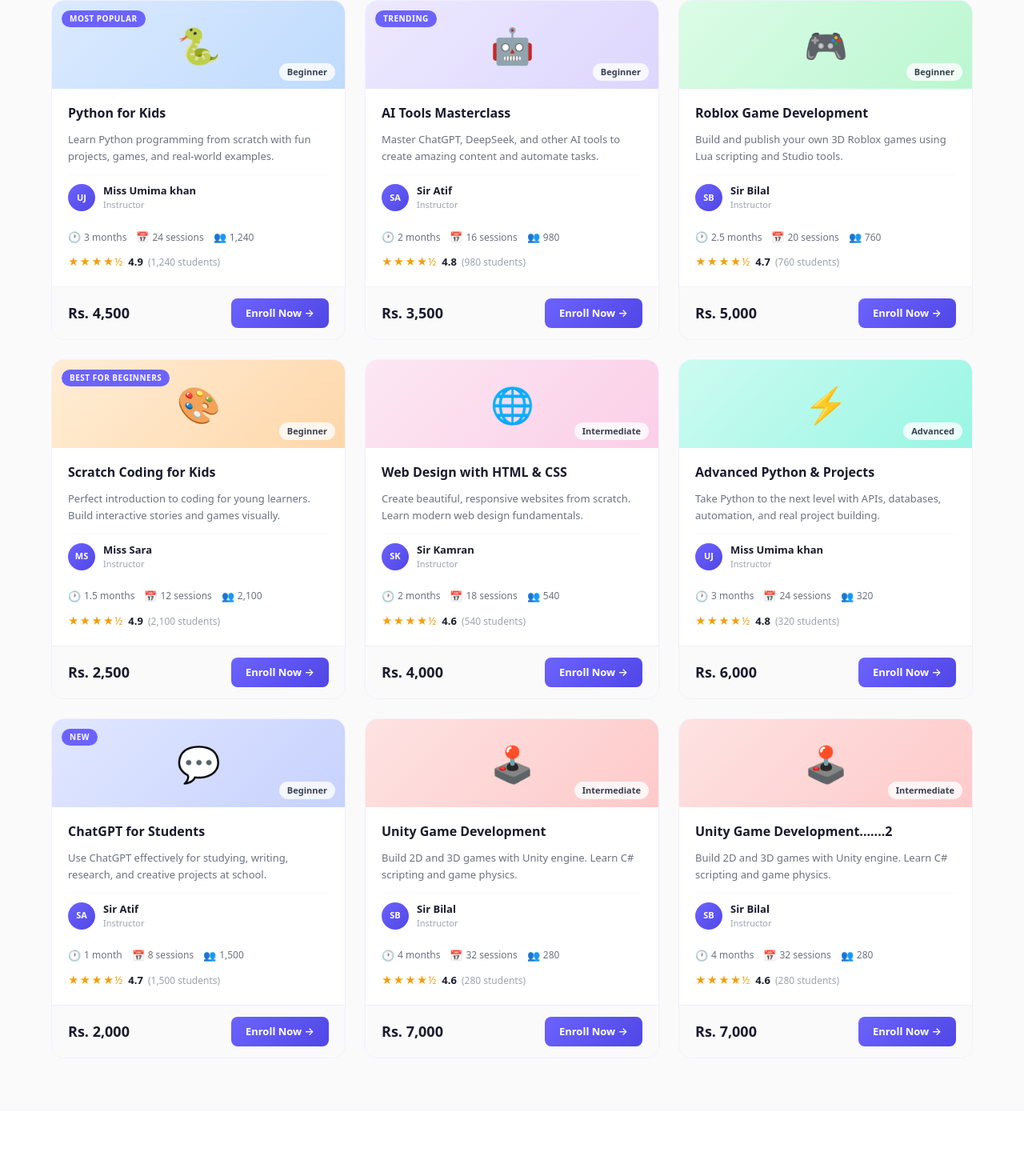
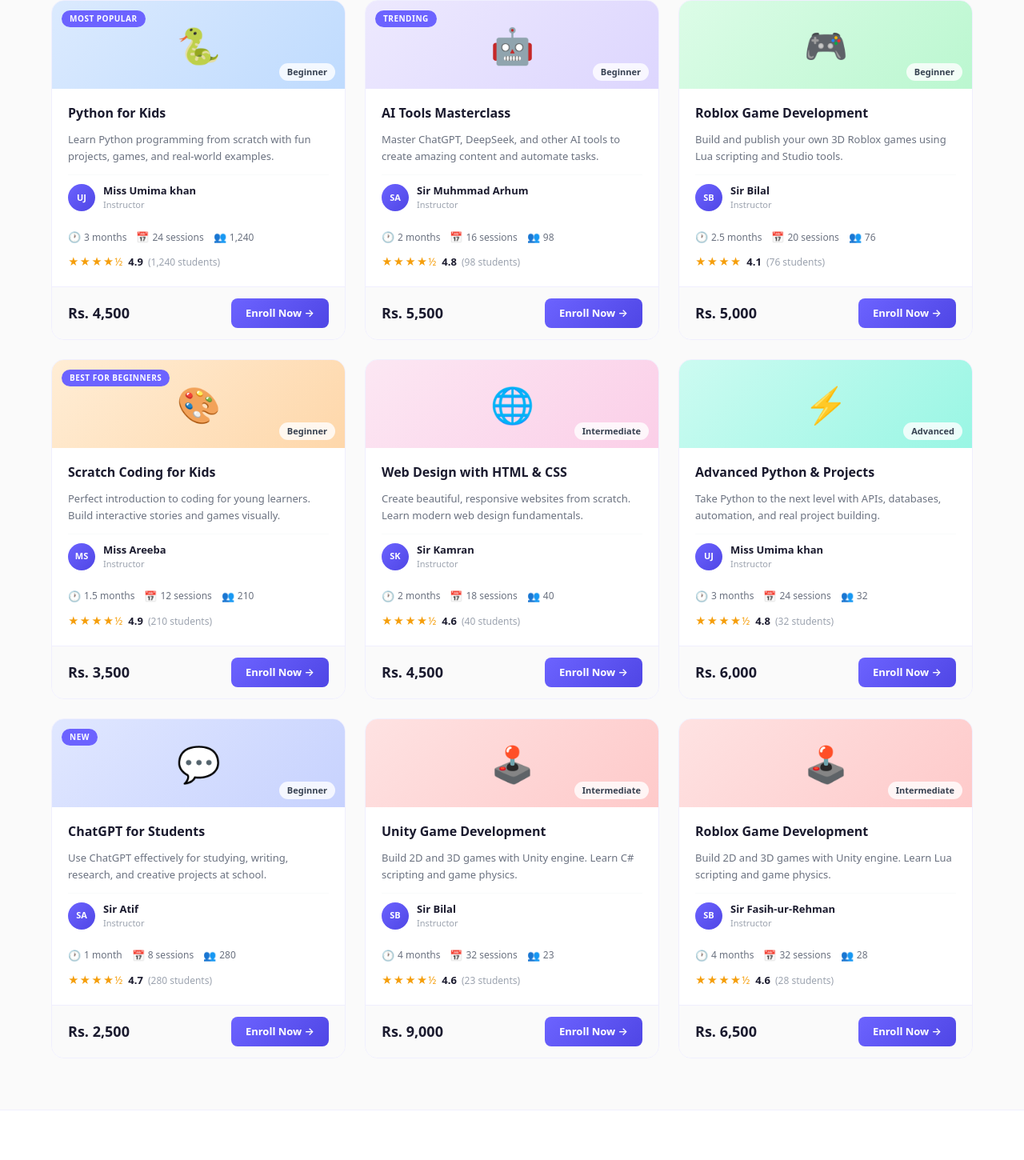
Before and after one commit to javed2587/ayzoralabs, an Angular app: page /courses in a window 1280 px wide. Shown: the part 420-1870 px from the top of the page at 80% size. Built offline with nearby package versions, Linux system fonts and the light colour scheme.

Commit message:
courses name update

```diff
--- a/src/app/features/courses/courses.component.ts
+++ b/src/app/features/courses/courses.component.ts
@@ -40,15 +40,15 @@
       id: 2,
       title: 'AI Tools Masterclass',
       description: 'Master ChatGPT, DeepSeek, and other AI tools to create amazing content and automate tasks.',
-      teacherName: 'Sir Atif',
+      teacherName: 'Sir Muhmmad Arhum',
       teacherAvatar: 'SA',
       duration: '2 months',
       sessions: 16,
       level: 'Beginner',
       category: 'AI Tools',
-      price: 3500,
+      price: 5500,
       rating: 4.8,
-      students: 980,
+      students: 98,
       badge: 'Trending',
       color: 'color-purple',
       icon: '🤖',
@@ -65,8 +65,8 @@
       level: 'Beginner',
       category: 'Game Dev',
       price: 5000,
-      rating: 4.7,
-      students: 760,
+      rating: 4.1,
+      students: 76,
       color: 'color-green',
       icon: '🎮',
       imageUrl: ''
@@ -75,15 +75,15 @@
       id: 4,
       title: 'Scratch Coding for Kids',
       description: 'Perfect introduction to coding for young learners. Build interactive stories and games visually.',
-      teacherName: 'Miss Sara',
+      teacherName: 'Miss Areeba',
       teacherAvatar: 'MS',
       duration: '1.5 months',
       sessions: 12,
       level: 'Beginner',
       category: 'Coding',
-      price: 2500,
+      price: 3500,
       rating: 4.9,
-      students: 2100,
+      students: 210,
       badge: 'Best for Beginners',
       color: 'color-orange',
       icon: '🎨',
@@ -99,9 +99,9 @@
       sessions: 18,
       level: 'Intermediate',
       category: 'Design',
-      price: 4000,
+      price: 4500,
       rating: 4.6,
-      students: 540,
+      students: 40,
       color: 'color-pink',
       icon: '🌐',
       imageUrl: ''
@@ -118,7 +118,7 @@
       category: 'Coding',
       price: 6000,
       rating: 4.8,
-      students: 320,
+      students: 32,
       color: 'color-teal',
       icon: '⚡',
       imageUrl: ''
@@ -133,9 +133,9 @@
       sessions: 8,
       level: 'Beginner',
       category: 'AI Tools',
-      price: 2000,
+      price: 2500,
       rating: 4.7,
-      students: 1500,
+      students: 280,
       badge: 'New',
       color: 'color-indigo',
       icon: '💬',
@@ -151,26 +151,26 @@
       sessions: 32,
       level: 'Intermediate',
       category: 'Game Dev',
-      price: 7000,
+      price: 9000,
       rating: 4.6,
-      students: 280,
+      students: 23,
       color: 'color-red',
       icon: '🕹️',
       imageUrl: ''
     },
     {
       id: 9,
-      title: 'Unity Game Development.......2',
-      description: 'Build 2D and 3D games with Unity engine. Learn C# scripting and game physics.',
-      teacherName: 'Sir Bilal',
+      title: 'Roblox Game Development',
+      description: 'Build 2D and 3D games with Unity engine. Learn Lua scripting and game physics.',
+      teacherName: 'Sir Fasih-ur-Rehman',
       teacherAvatar: 'SB',
       duration: '4 months',
       sessions: 32,
       level: 'Intermediate',
       category: 'Game Dev',
-      price: 7000,
+      price: 6500,
       rating: 4.6,
-      students: 280,
+      students: 28,
       color: 'color-red',
       icon: '🕹️',
       imageUrl: ''
```
